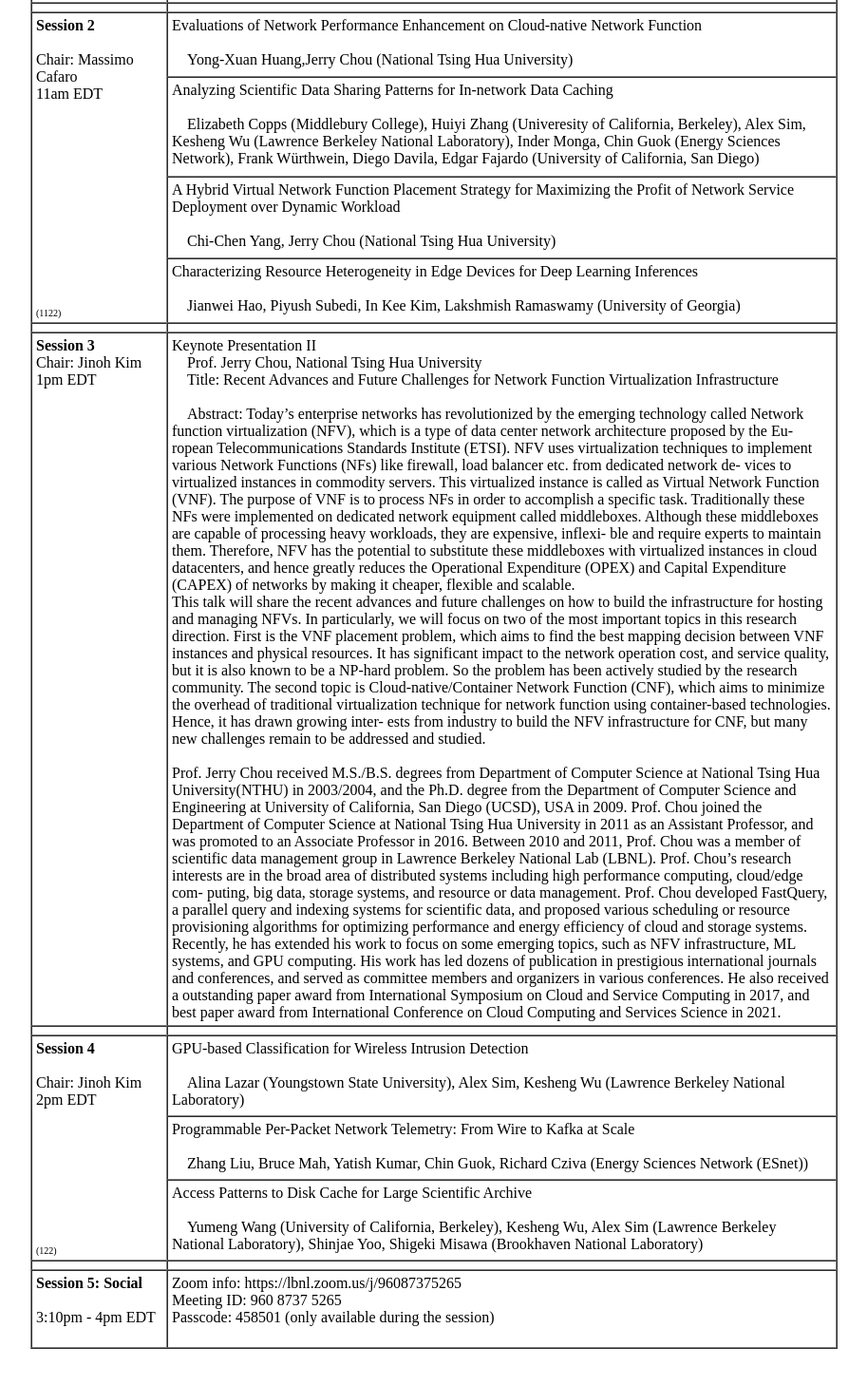
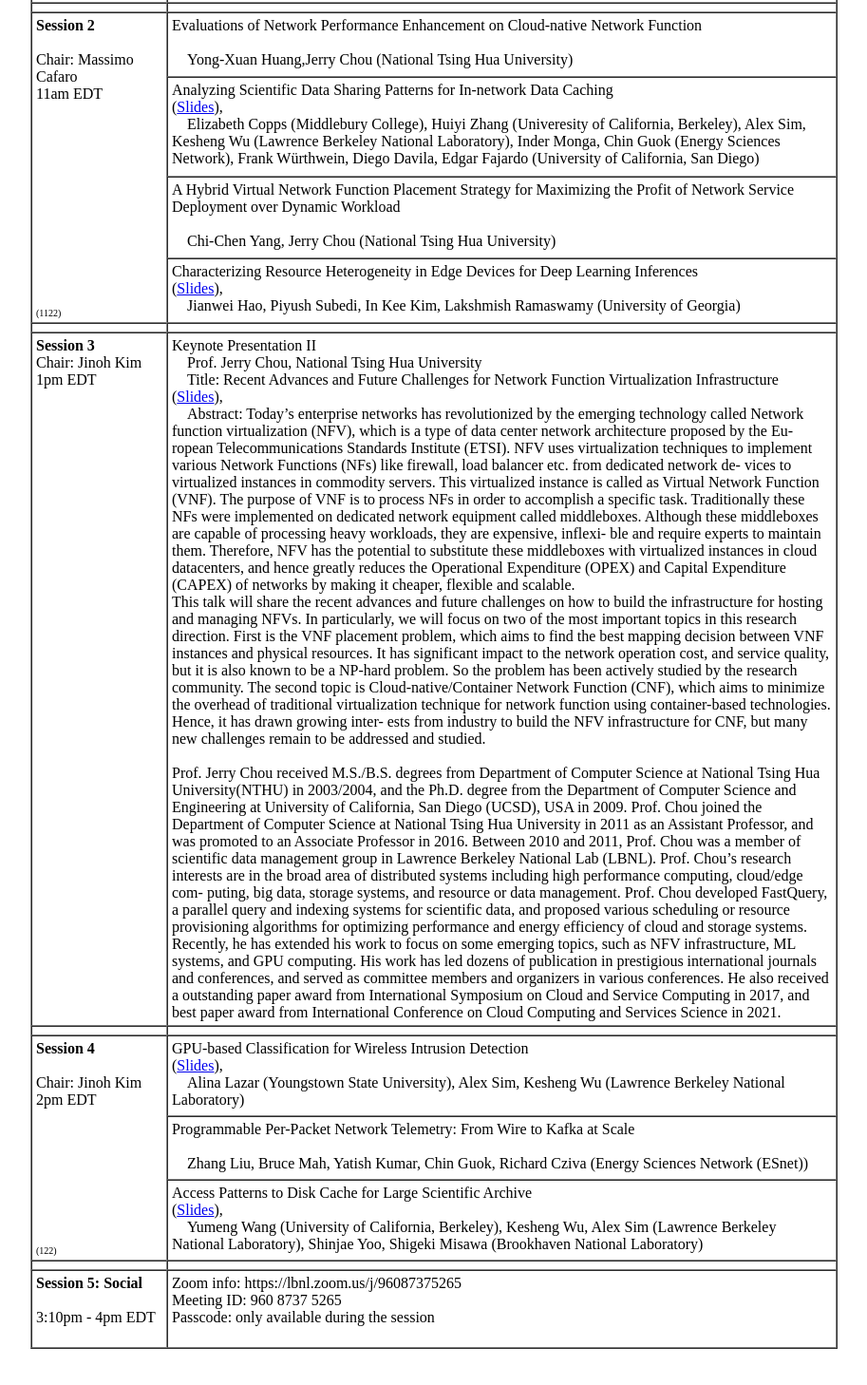
Before and after one commit to sntaworkshop/2021, a plain HTML site: page SNTA2021-program.html in a window 1280 px wide. Shown: the part 1174-2632 px from the top of the page at 95% size, without its empty margins (183-1096 px from the left). Drawn offline with Linux system fonts and the light colour scheme.

Commit message:
adding slides

```diff
--- a/SNTA2021-program.html
+++ b/SNTA2021-program.html
@@ -38,7 +38,7 @@ Virtual Conference via Zoom<br>
 <b><a href="https://zoom.us/download">Zoom downloads</a></b>
 <br>Zoom: https://lbnl.zoom.us/j/97193429609
 <br>Meeting ID: 971 9342 9609
-<br>* Zoom session is password protected, and only available during the session (Code: 053748).
+<br>* Zoom session is password protected, and only available during the session.
 <br>* All SNTA/HPDC registered participants will receive the zoom access information.
 <br>* This zoom session is only for SNTA workshop 2021.
 <br>* HPDC has a separate zoom session info.
@@ -79,8 +79,8 @@ This channel will remain open, and you can join the SNTA slack channel through t
   <p class=MsoNormal>Keynote Presentation<br>
 &nbsp;&nbsp;&nbsp;&nbsp;Prof. Kurt Stockinger, Zurich University of Applied Sciences<br>
 &nbsp;&nbsp;&nbsp;&nbsp;Title: INODE - Intelligence Open Data Exploration<br>
+	(<a href="snta21-keynote-Stockinger.pdf">Slides</a>),
 <!--
-	(<a href="#">Slides</a>),
 	(<a href="#">Presentation</a>)
 -->
 	<br>
@@ -132,8 +132,8 @@ Evaluations of Network Performance Enhancement on Cloud-native Network Function
   <p class=MsoNormal>
 Analyzing Scientific Data Sharing Patterns for In-network Data Caching
 <br>
+    (<a href="snta21-03-Copps.pdf">Slides</a>),
 <!--
-    (<a href="#">Slides</a>),
     (<a href="#">Presentation</a>)
 -->
 	<br>
@@ -166,8 +166,8 @@ of Network Service Deployment over Dynamic Workload
   <p class=MsoNormal>
 Characterizing Resource Heterogeneity in Edge Devices for Deep Learning Inferences
 <br>
+    (<a href="snta21-08s-Subedi.pdf">Slides</a>),
 <!--
-    (<a href="#">Slides</a>),
     (<a href="#">Presentation</a>)
 -->
 	<br>
@@ -195,8 +195,8 @@ Chair: Jinoh Kim
   <p class=MsoNormal>Keynote Presentation II<br>
 &nbsp;&nbsp;&nbsp;&nbsp;Prof. Jerry Chou, National Tsing Hua University<br>
 &nbsp;&nbsp;&nbsp;&nbsp;Title: Recent Advances and Future Challenges for Network Function Virtualization Infrastructure<br>
+    (<a href="snta21-keynote-Chou.pdf">Slides</a>),
 <!--
-    (<a href="#">Slides</a>),
     (<a href="#">Presentation</a>)
 -->
 	<br>
@@ -232,8 +232,8 @@ Prof. Chou’s research interests are in the broad area of distributed systems i
   <p class=MsoNormal>
 GPU-based Classification for Wireless Intrusion Detection
 <br>
+    (<a href="snta21-07-Lazar.pdf">Slides</a>),
 <!--
-    (<a href="#">Slides</a>),
     (<a href="#">Presentation</a>)
 -->
 	<br>
@@ -263,8 +263,8 @@ Richard Cziva (Energy Sciences Network (ESnet))
   <p class=MsoNormal>
 Access Patterns to Disk Cache for Large Scientific Archive
 <br>
+    (<a href="snta21-06s-Wu.pdf">Slides</a>),
 <!--
-    (<a href="#">Slides</a>),
     (<a href="#">Presentation</a>)
 -->
 	<br>
@@ -308,7 +308,7 @@ Shigeki Misawa (Brookhaven National Laboratory)
   <p class=MsoNormal>
 Zoom info: https://lbnl.zoom.us/j/96087375265 <br>
 Meeting ID: 960 8737 5265 <br>
-Passcode: 458501 (only available during the session)
+Passcode: only available during the session
 <br>
   </p>
   </td>
```
Also changed, not shown: 6 other files.
